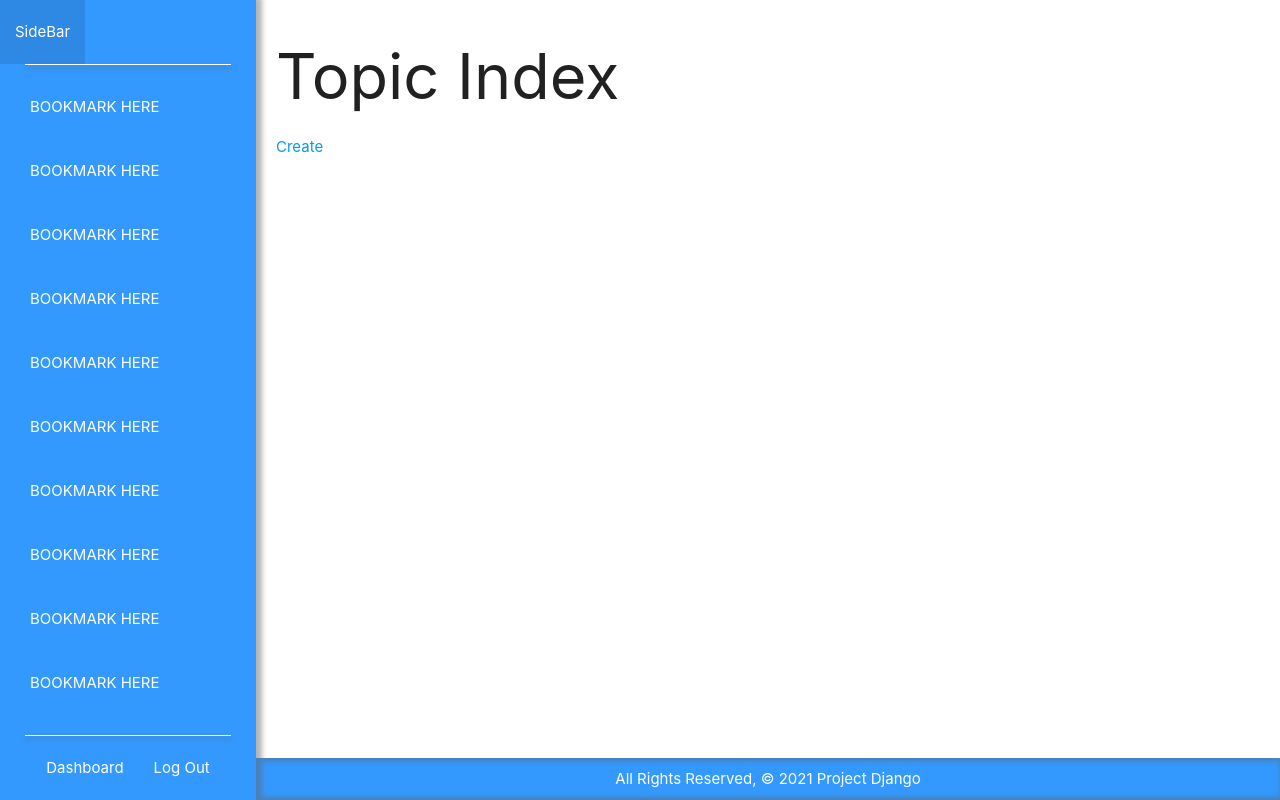
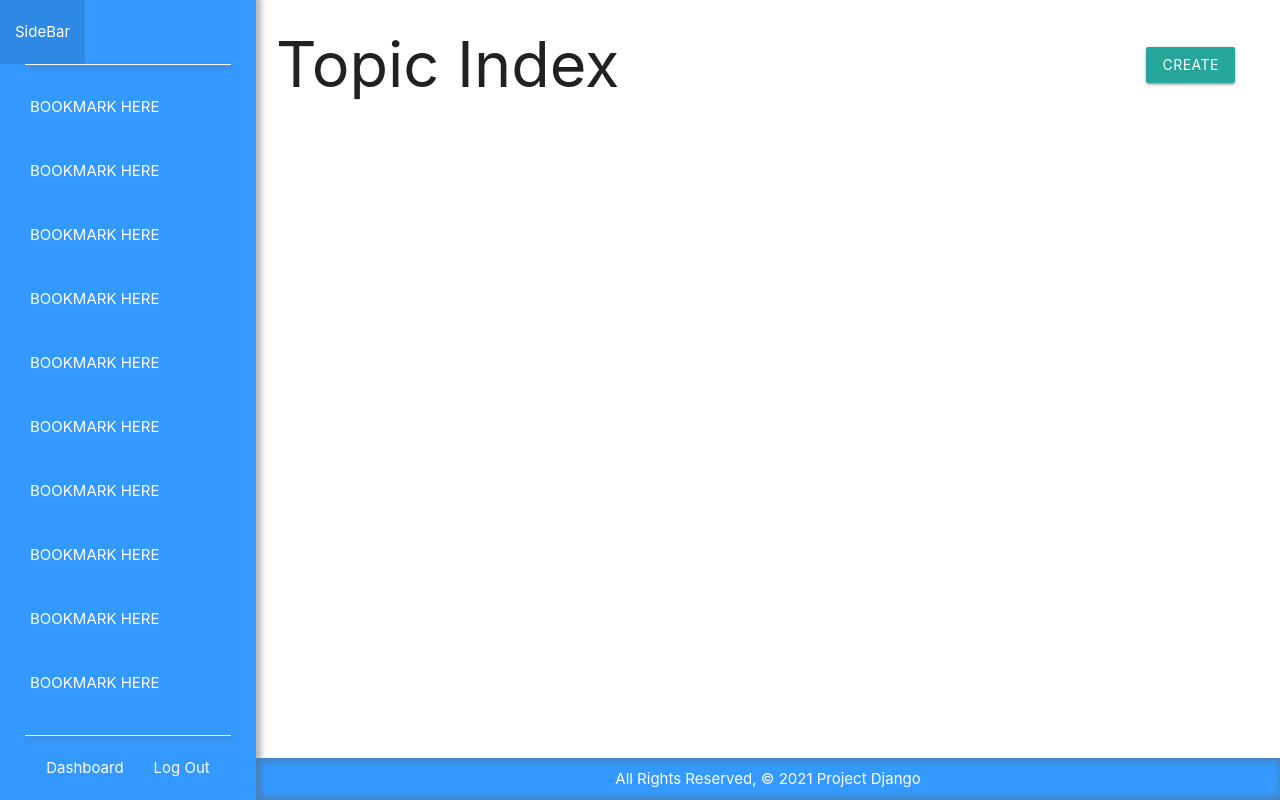
Before and after one commit to taverasn/sidebar, a Django app: page /topics/ in a window 1280 px wide. Run offline with Django 3.2, Linux system fonts and the light colour scheme; the visitor is signed in with stand-in values (Sample User, id 1); data that the repository does not hold is empty.

Commit message:
styled topics list

```diff
--- a/main_app/static/css/style.css
+++ b/main_app/static/css/style.css
@@ -6,6 +6,22 @@ main {
     flex-grow: 1;
     padding-right: 3rem;
 }
+
+
+footer {
+    display: flex;
+    flex-direction: column;
+    position: absolute;
+    bottom: 0;
+    width: 80vw;
+    align-items: center;
+    justify-content: center;
+    padding-bottom: 10px;
+    padding-top: 10px;
+    color: white;
+}
+
+/* Splash Screen */
 
 .splash-body {
     background: #3399ff;
@@ -100,24 +116,6 @@ opacity: 0.9;
     height: 90vh;
 }
 
-footer {
-    display: flex;
-    flex-direction: column;
-    position: absolute;
-    bottom: 0;
-    width: 80vw;
-    align-items: center;
-    justify-content: center;
-    padding-bottom: 10px;
-    padding-top: 10px;
-    color: white;
-}
-
-.base-footer {
-    background-color: #3399ff;
-    box-shadow: inset 3px 0 5px 3px rgba(100, 100, 100, 0.486);
-}
-
 .splash-footer{
     width: 100vw;
 }
@@ -167,6 +165,8 @@ footer {
     align-items: center;
 }
 
+/* Base HTML */
+
 .base-body{
     display: flex;
     flex-direction: row;
@@ -189,7 +189,7 @@ footer {
     width: 20vw;
     height: 100vh;
     background-color: #3399ff;
-    box-shadow: 3px 0 5px 3px rgba(100, 100, 100, 0.486);
+    box-shadow: 2px 0 6px 3px rgba(100, 100, 100, 0.486);
 }
 
 .navbar-content {
@@ -220,10 +220,29 @@ footer {
 }
 
 .dashboard-link-container {
-    /* position: absolute; */
     bottom: 0;
     display: flex;
     flex-direction: row;
     justify-content: center;
     align-items: center;
 }
+
+.base-footer {
+    background-color: #3399ff;
+    box-shadow: inset 2px 0 6px 3px rgba(100, 100, 100, 0.486);
+}
+
+
+/* Index Views */
+
+.headline {
+    display: flex;
+    flex-direction: row;
+    align-items: center;
+    justify-content: space-between;
+    margin: 30px 0 20px 0;
+}
+
+.headline > h1 {
+    margin: 0;
+}
--- a/main_app/templates/main_app/topic_list.html
+++ b/main_app/templates/main_app/topic_list.html
@@ -1,19 +1,20 @@
 {% extends 'base.html' %}
 {% block content %}
 
+<div class="headline">
     <h1>Topic Index</h1>
-
-<a href="{% url 'topic_create' %} "><span>Create</span></a>
+    <a class="btn" href="{% url 'topic_create' %} "><span>Create</span></a>
+</div>
+<div class="list">
     {% for topic in topic_list %}
-
         <a href="{% url 'topics_detail' topic.id %}">
-    <div class="card">
+            <div class="card topic">
                 <div class=" card-content">
                     <span class="card-title">{{ topic.title }}</span>
                 </div>
             </div>
         </a>
     {% endfor %}
-
+</div>
 
 {% endblock %}
```
Lines whose indentation alone changed are shown as unchanged.
